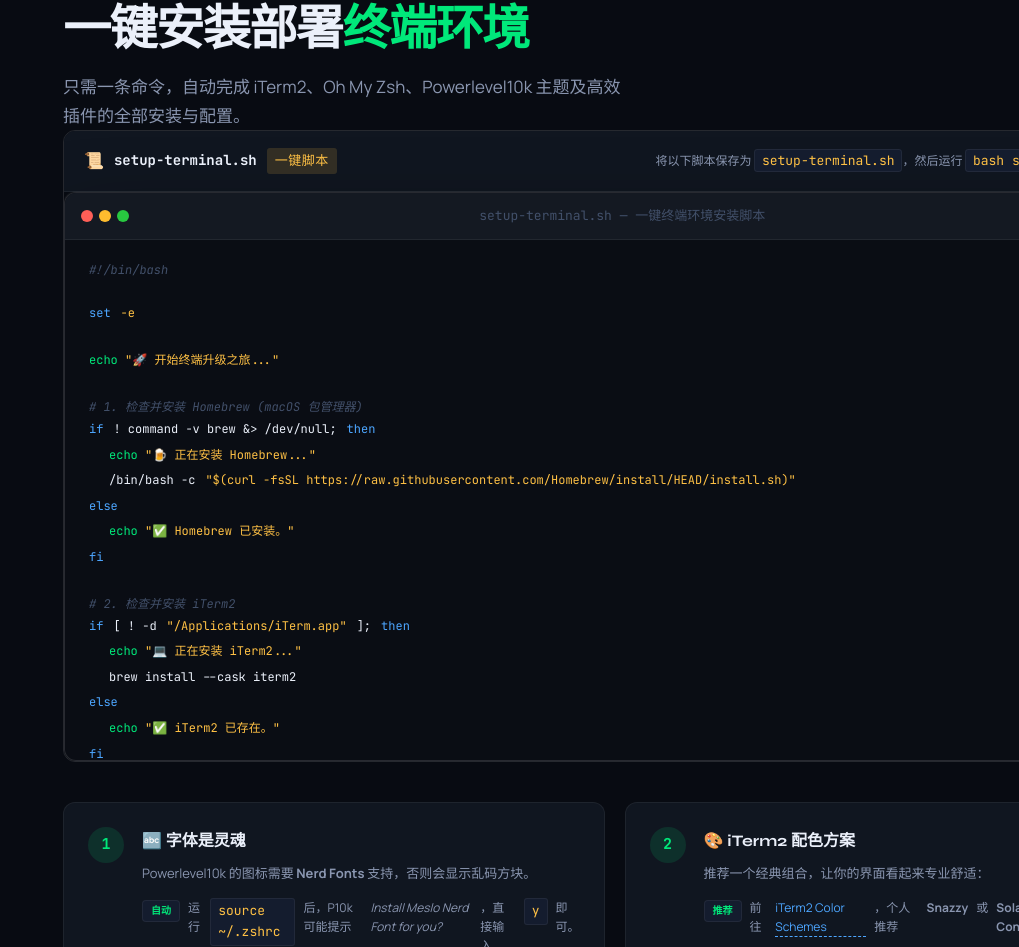
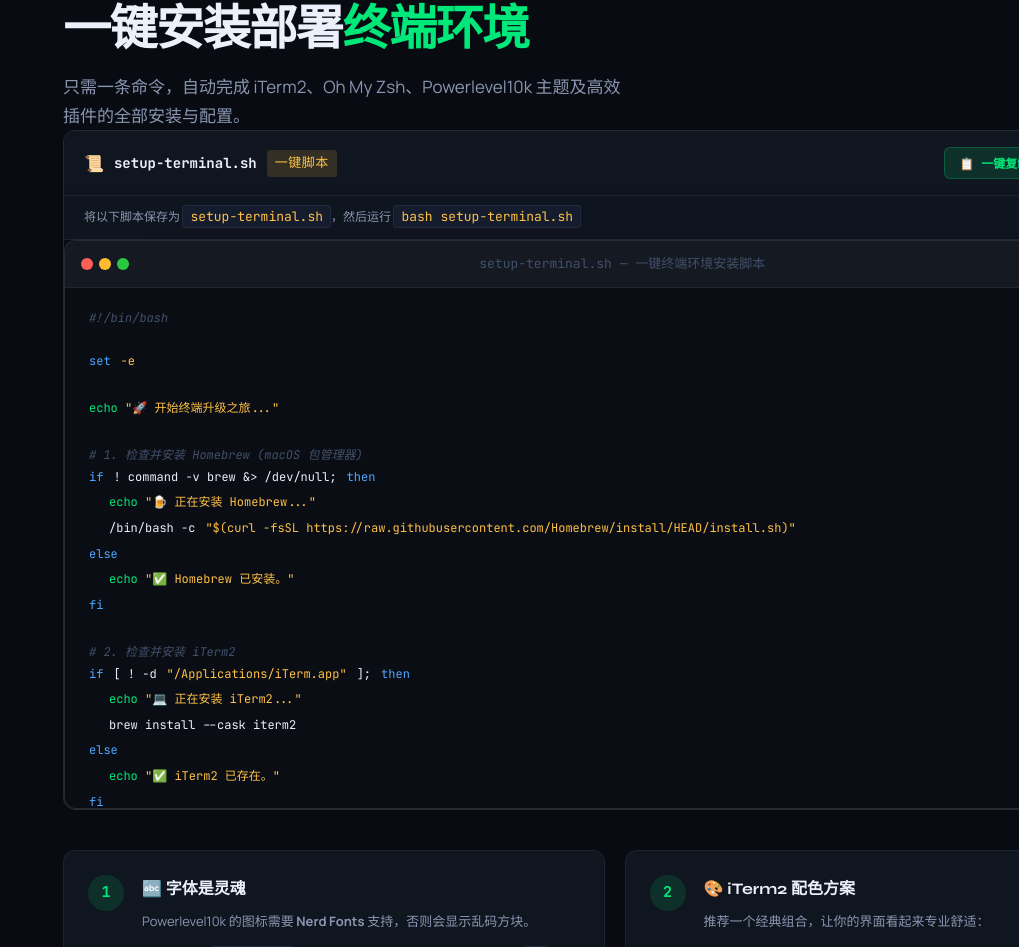
Before and after one commit to sjjliqpl/ai-coding-learning, a React (Vite) app: page /#/terminal in a window 1280 px wide. Shown: the part 8527-9474 px from the top of the page, without its empty margins (261-1280 px from the left). Built offline with nearby package versions, Linux system fonts and the light colour scheme.

Commit message:
Add one-click copy and download buttons for setup-terminal.sh script
Co-authored-by: sjjliqpl <2384679+sjjliqpl@users.noreply.github.com>

```diff
--- a/src/pages/TerminalPage.tsx
+++ b/src/pages/TerminalPage.tsx
@@ -2,6 +2,68 @@ import { useState, useEffect, useRef, useCallback } from 'react'
 import Layout from '../components/Layout'
 import type { SidebarConfig } from '../components/Sidebar'
 import '../styles/terminal.css'
+
+const SETUP_SCRIPT = `#!/bin/bash
+
+set -e
+
+echo "🚀 开始终端升级之旅..."
+
+# 1. 检查并安装 Homebrew (macOS 包管理器)
+if ! command -v brew &> /dev/null; then
+  echo "🍺 正在安装 Homebrew..."
+  /bin/bash -c "$(curl -fsSL https://raw.githubusercontent.com/Homebrew/install/HEAD/install.sh)"
+else
+  echo "✅ Homebrew 已安装。"
+fi
+
+# 2. 检查并安装 iTerm2
+if [ ! -d "/Applications/iTerm.app" ]; then
+  echo "💻 正在安装 iTerm2..."
+  brew install --cask iterm2
+else
+  echo "✅ iTerm2 已存在。"
+fi
+
+# 3. 安装 Oh My Zsh
+if [ ! -d "$HOME/.oh-my-zsh" ]; then
+  echo "🌈 正在安装 Oh My Zsh..."
+  sh -c "$(curl -fsSL https://raw.githubusercontent.com/ohmyzsh/ohmyzsh/master/tools/install.sh)" "" --unattended
+else
+  echo "✅ Oh My Zsh 已存在。"
+fi
+
+# 定义路径
+ZSH_CUSTOM=\${ZSH_CUSTOM:-$HOME/.oh-my-zsh/custom}
+
+# 4. 下载 Powerlevel10k 主题
+echo "🎨 下载 Powerlevel10k..."
+[ ! -d "$ZSH_CUSTOM/themes/powerlevel10k" ] && \\
+  git clone --depth=1 https://github.com/romkatv/powerlevel10k.git $ZSH_CUSTOM/themes/powerlevel10k
+
+# 5. 下载插件 (Autosuggestions & Syntax Highlighting)
+echo "🔌 下载效率插件..."
+[ ! -d "$ZSH_CUSTOM/plugins/zsh-autosuggestions" ] && \\
+  git clone https://github.com/zsh-users/zsh-autosuggestions $ZSH_CUSTOM/plugins/zsh-autosuggestions
+
+[ ! -d "$ZSH_CUSTOM/plugins/zsh-syntax-highlighting" ] && \\
+  git clone https://github.com/zsh-users/zsh-syntax-highlighting.git $ZSH_CUSTOM/plugins/zsh-syntax-highlighting
+
+# 6. 修改 .zshrc 配置文件
+echo "⚙️ 正在写入配置到 .zshrc..."
+
+# 设置主题
+sed -i '' 's/ZSH_THEME="robbyrussell"/ZSH_THEME="powerlevel10k\\/powerlevel10k"/g' ~/.zshrc
+
+# 设置插件
+sed -i '' 's/plugins=(git)/plugins=(git zsh-autosuggestions zsh-syntax-highlighting)/g' ~/.zshrc
+
+echo "-----------------------------------------------"
+echo "✨ 全部安装完成！"
+echo "👉 请执行: source ~/.zshrc"
+echo "👉 注意：建议在 iTerm2 设置中手动安装 'MesloLGS NF' 字体以完美显示图标。"
+echo "-----------------------------------------------"
+`
 
 const sidebarConfig: SidebarConfig = {
   brandText: 'Terminal Mastery',
@@ -76,7 +138,27 @@ function CmdCard({ title, name, desc, children }: { title: string; name: string;
 export default function TerminalPage() {
   const [scrollPct, setScrollPct] = useState(0)
   const [typedText, setTypedText] = useState('')
+  const [copiedScript, setCopiedScript] = useState(false)
   const mainRef = useRef<HTMLDivElement>(null)
+
+  const handleCopyScript = useCallback(() => {
+    navigator.clipboard.writeText(SETUP_SCRIPT).then(() => {
+      setCopiedScript(true)
+      setTimeout(() => setCopiedScript(false), 2000)
+    }).catch(() => {
+      // fallback: do nothing if clipboard access is denied
+    })
+  }, [])
+
+  const handleDownloadScript = useCallback(() => {
+    const blob = new Blob([SETUP_SCRIPT], { type: 'text/x-sh' })
+    const url = URL.createObjectURL(blob)
+    const a = document.createElement('a')
+    a.href = url
+    a.download = 'setup-terminal.sh'
+    a.click()
+    setTimeout(() => URL.revokeObjectURL(url), 100)
+  }, [])
 
   // Scroll progress
   const handleScroll = useCallback(() => {
@@ -670,8 +752,24 @@ export default function TerminalPage() {
                 <span>setup-terminal.sh</span>
                 <span className="term-tag tag-tool">一键脚本</span>
               </div>
-              <div className="setup-script-hint">将以下脚本保存为 <code className="inline-code">setup-terminal.sh</code>，然后运行 <code className="inline-code">bash setup-terminal.sh</code></div>
+              <div className="setup-script-actions">
+                <button
+                  className={`setup-script-btn${copiedScript ? ' copied' : ''}`}
+                  onClick={handleCopyScript}
+                  title="复制脚本内容"
+                >
+                  {copiedScript ? '✅ 已复制' : '📋 一键复制'}
+                </button>
+                <button
+                  className="setup-script-btn"
+                  onClick={handleDownloadScript}
+                  title="下载脚本文件"
+                >
+                  ⬇️ 下载脚本
+                </button>
+              </div>
             </div>
+            <div className="setup-script-hint-row">将以下脚本保存为 <code className="inline-code">setup-terminal.sh</code>，然后运行 <code className="inline-code">bash setup-terminal.sh</code></div>
             <TerminalWindow title="setup-terminal.sh — 一键终端环境安装脚本" bodyStyle={{ fontSize: 12, maxHeight: 520, overflowY: 'auto' }}>
               <div className="term-comment">#!/bin/bash</div>
               <br />
--- a/src/styles/terminal.css
+++ b/src/styles/terminal.css
@@ -928,9 +928,52 @@
 
 .terminal-page .setup-script-icon { font-size: 16px; }
 
+.terminal-page .setup-script-actions {
+  display: flex;
+  align-items: center;
+  gap: 8px;
+  flex-shrink: 0;
+}
+
+.terminal-page .setup-script-btn {
+  display: inline-flex;
+  align-items: center;
+  gap: 6px;
+  padding: 6px 14px;
+  font-family: var(--font-m);
+  font-size: 12px;
+  font-weight: 600;
+  color: var(--green);
+  background: var(--green-d);
+  border: 1px solid rgba(0,232,122,0.25);
+  border-radius: 6px;
+  cursor: pointer;
+  transition: background 0.15s, border-color 0.15s, color 0.15s;
+  white-space: nowrap;
+}
+
+.terminal-page .setup-script-btn:hover {
+  background: rgba(0,232,122,0.2);
+  border-color: rgba(0,232,122,0.5);
+}
+
+.terminal-page .setup-script-btn.copied {
+  color: var(--t1);
+  background: rgba(0,232,122,0.25);
+  border-color: var(--green);
+}
+
 .terminal-page .setup-script-hint {
   font-size: 12px;
   color: var(--t2);
+}
+
+.terminal-page .setup-script-hint-row {
+  padding: 10px 20px;
+  font-size: 12px;
+  color: var(--t2);
+  background: var(--bg-c);
+  border-bottom: 1px solid var(--border);
 }
 
 .terminal-page .setup-guide-grid {
@@ -1173,4 +1216,5 @@
   .terminal-page .setup-shortcut-row > div:first-child { color: var(--green); font-family: var(--font-m); font-size: 12px; }
   .terminal-page .setup-shortcut-row > div:last-child { padding-left: 8px; border-left: 2px solid var(--border-b); }
   .terminal-page .setup-script-header { flex-direction: column; align-items: flex-start; }
+  .terminal-page .setup-script-actions { flex-wrap: wrap; }
 }
```
Also changed, not shown: 5 other files (tests, documents, lock files or other folders).
